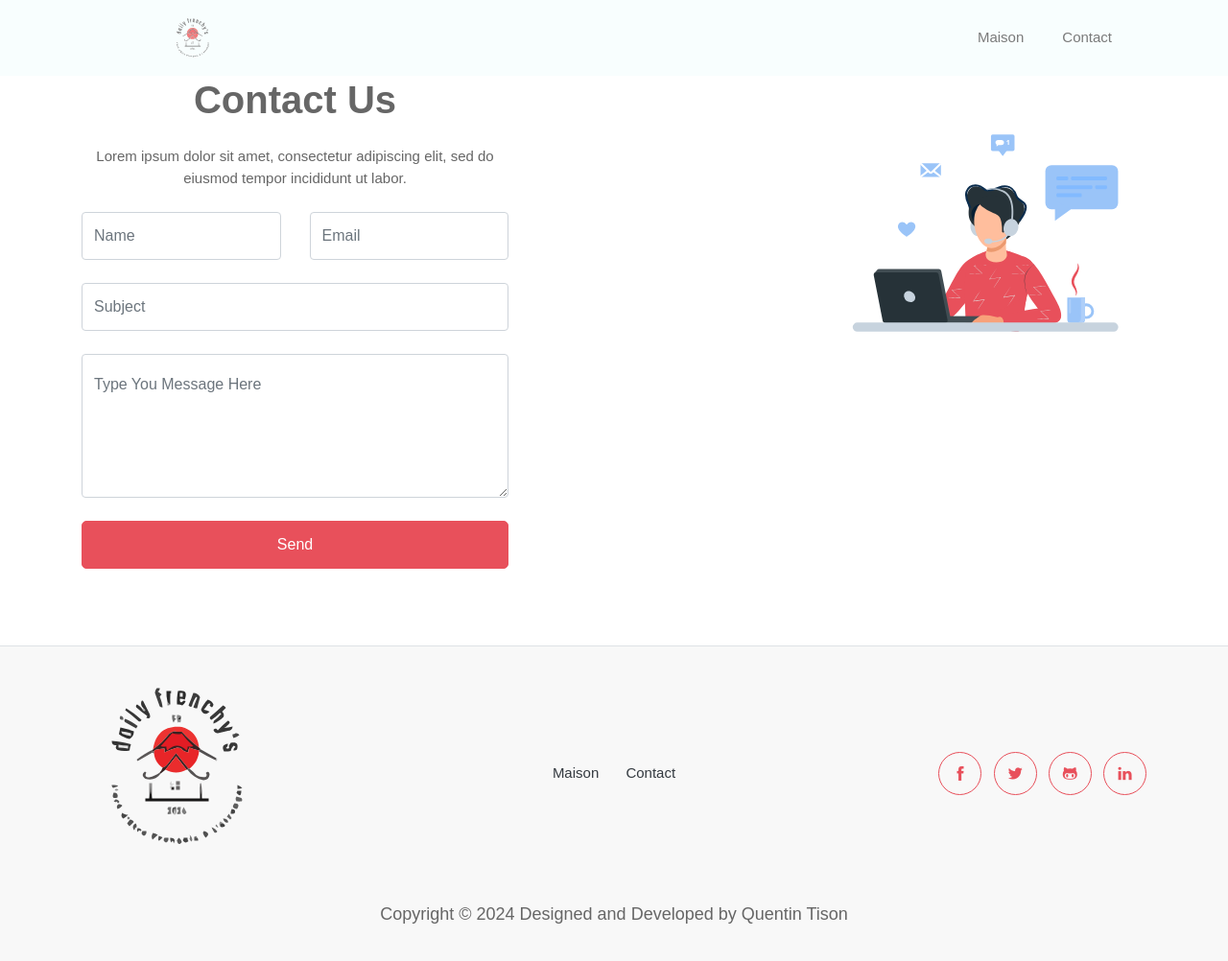
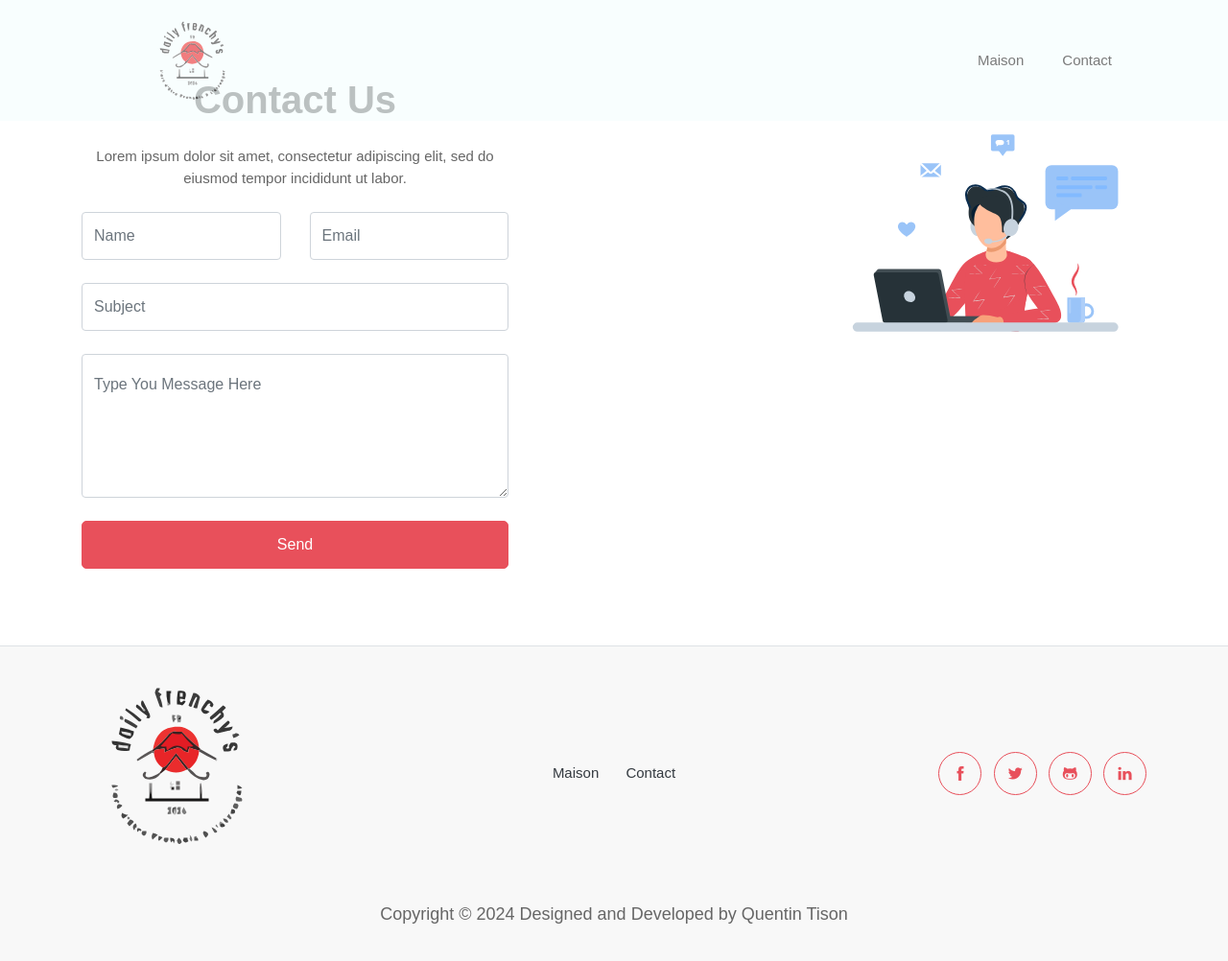
Before and after one commit to dailyfrenchy/news, a Jekyll site: the page built from _pages/contact.md, in a window 1280 px wide and 1009 px high. Shown: the top 1002 px of the window at 96% size. Built offline with Jekyll 4.4.1, drawn with Linux system fonts in a browser that asks for light colours; some web fonts are replaced.

Commit message:
Update header.html

```diff
--- a/_includes/header.html
+++ b/_includes/header.html
@@ -3,7 +3,7 @@
   <div class="container">
     <!-- navbar -->
     <nav class="navbar navbar-expand-lg navbar-light bg-transparent">
-      <a class="navbar-brand" href="{{ site.baseurl }}"><img class="img-fluid w-25 h-25" src="{{ site.data.parameters.logo | relative_url }}" alt="{{ site.title }}"></a>
+      <a class="navbar-brand" href="{{ site.baseurl }}"><img class="img-fluid w-50 h-50" src="{{ site.data.parameters.logo | relative_url }}" alt="{{ site.title }}"></a>
       <button class="navbar-toggler border-0" type="button" data-toggle="collapse" data-target="#navigation">
         <i class="ti-menu h3"></i>
       </button>
```
